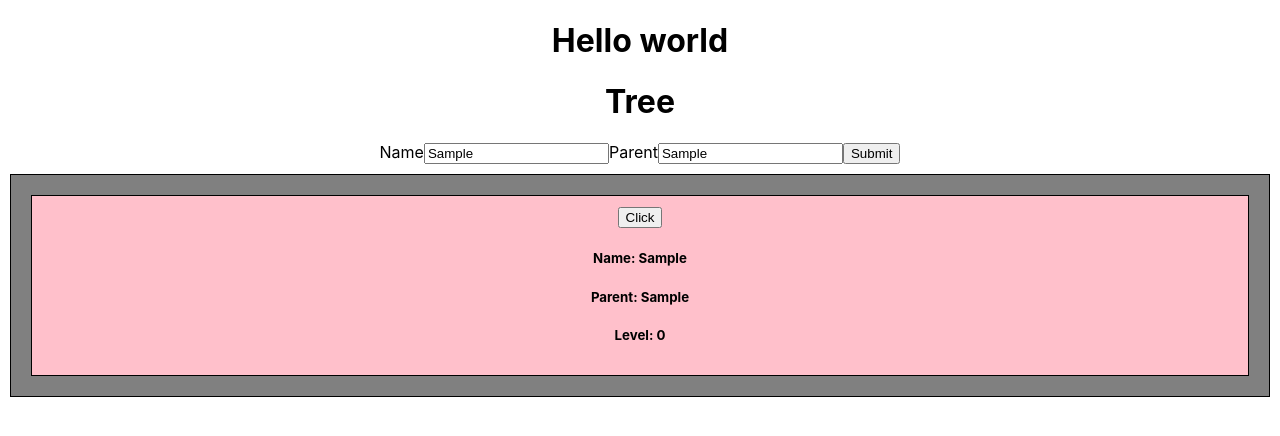
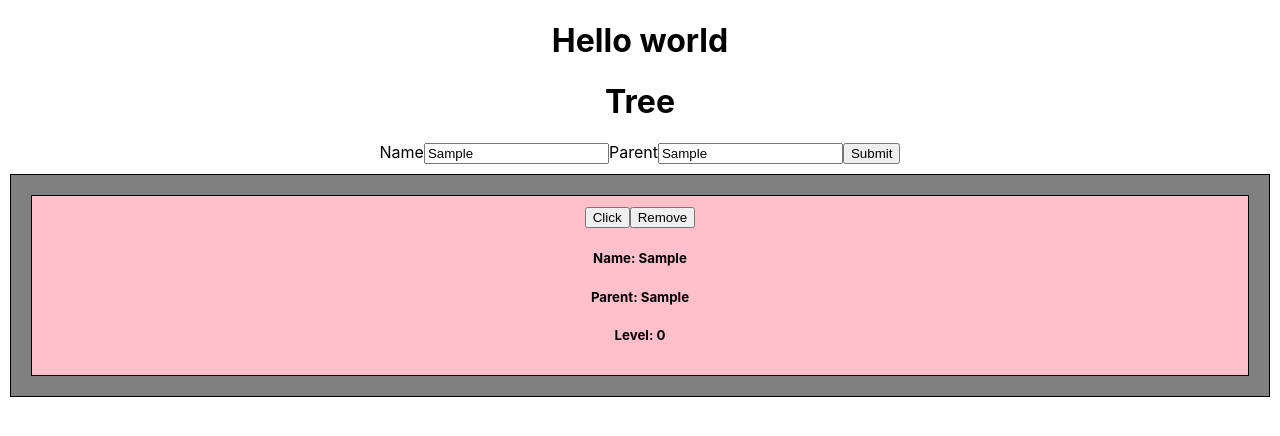
Before and after one commit to Arunkumar2611/Prac, a React (Create React App) app: page / in a window 1280 px wide. Both pictures are taken after typing "Sample", "Sample" into the empty fields and a click on the button "Submit". Shown: the top 436 px of the page. Built offline with nearby package versions, Linux system fonts and the light colour scheme.

Commit message:
Adding delete

```diff
--- a/src/TreeComponent/ListItem.js
+++ b/src/TreeComponent/ListItem.js
@@ -1,7 +1,7 @@
 import React from "react";
 
 export default function ListItem(props) {
-  const { item, level, handleClick } = props;
+  const { item, level, handleClick, recursiveRemove } = props;
   console.log("%cInside Listitem", "color: purple", item);
   return (
     <article
@@ -18,6 +18,7 @@ export default function ListItem(props) {
             parent: item.name || null,
 
           })}>Click</button>
+      <button onClick={() => recursiveRemove(item.name)}>Remove</button>
       <h5>Name: {item.name}</h5>
       <h5>Parent: {item.parent}</h5>
       <h5>Level: {level}</h5>
--- a/src/TreeComponent/MainApp.js
+++ b/src/TreeComponent/MainApp.js
@@ -56,12 +56,28 @@ const MainApp = () => {
         }
       }
 
+      const removeFunc = (name, arr) => {
+        console.log("*****************name",name, "****************Arr", arr)
+        return  arr
+          .filter((el) => el.name !== name)
+          .map((el) => {
+            if (!el.children || !Array.isArray(el.children)) return el;
+            el.children = removeFunc(name, el.children);
+            return el;
+          });
+      }
+
+      const recursiveRemove = (name) => {
+        const result = removeFunc(name, newDataaa);
+        setNewDataaa(result)
+      }
+
 console.log("newData", newData, newDataaa);
     return (
         <div>
             <h1>Tree</h1>
             <Form handleSubmit={handleSubmitOriginal} />
-            <TreeDynamicData dynamicData={newData} handleClick={handleClick} />
+            <TreeDynamicData dynamicData={newData} handleClick={handleClick} recursiveRemove={recursiveRemove} />
 
         </div>
     )
--- a/src/TreeComponent/TreeDynamicData.js
+++ b/src/TreeComponent/TreeDynamicData.js
@@ -2,7 +2,7 @@ import React from "react";
 import ListItem from "./ListItem";
 
 export default function TreeDynamicData(props) {
-  const { dynamicData, level = 0, handleClick } = props;
+  const { dynamicData, level = 0, handleClick, recursiveRemove } = props;
   console.log("%cinside tree", "color: red", dynamicData, "level", level);
   if (!dynamicData || !dynamicData.length) return null;
 
@@ -16,8 +16,8 @@ export default function TreeDynamicData(props) {
       {dynamicData.map((item) => (
         <div id={item.name} className="item" key={item.name}>
 
-          <ListItem item={item} level={level} handleClick={handleClick} />
-          <TreeDynamicData dynamicData={item.children} level={level + 1} handleClick={handleClick} />
+          <ListItem item={item} level={level} handleClick={handleClick} recursiveRemove={recursiveRemove} />
+          <TreeDynamicData dynamicData={item.children} level={level + 1} handleClick={handleClick} recursiveRemove={recursiveRemove} />
         </div>
       ))}
     </div>
```
